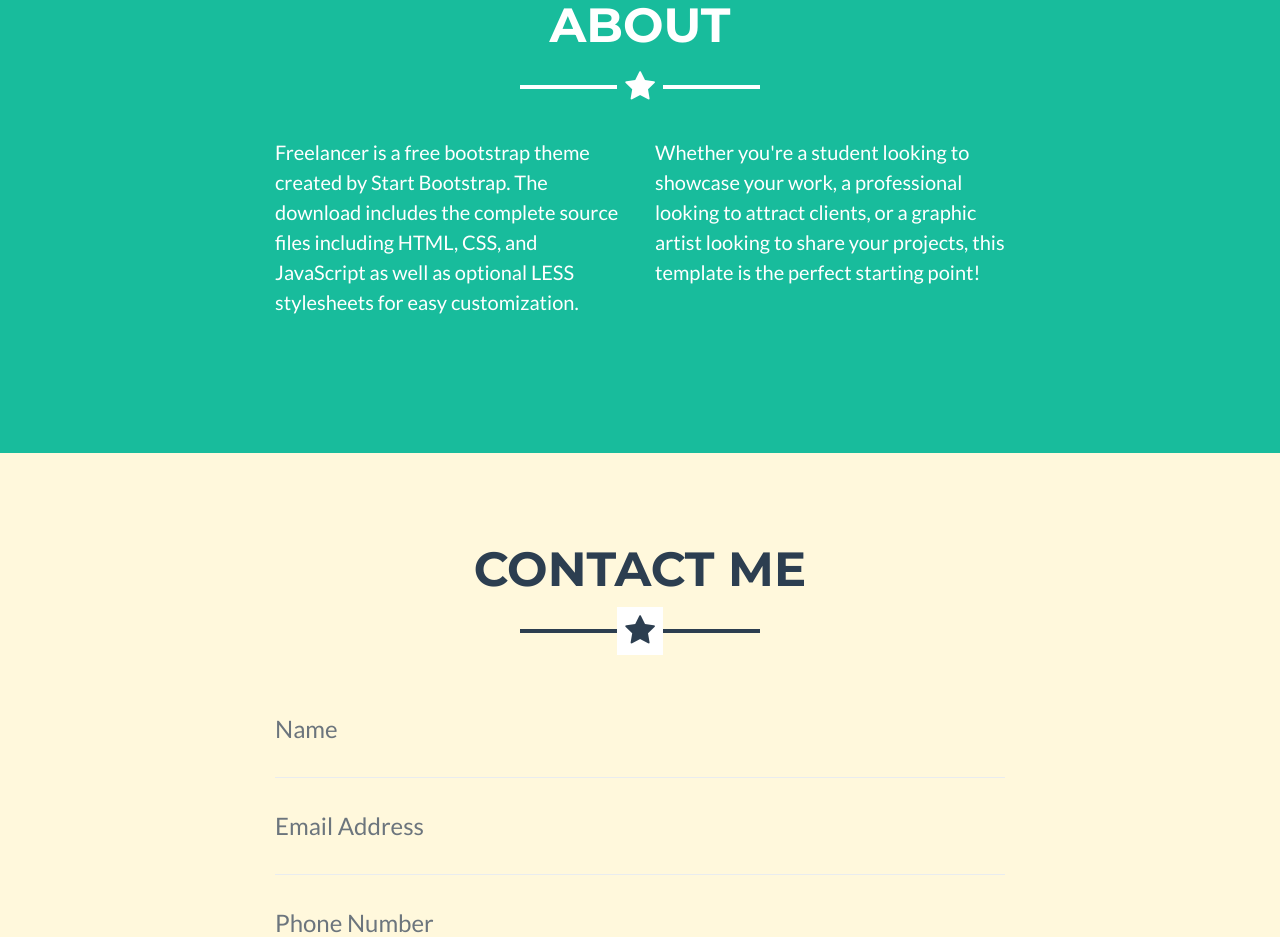
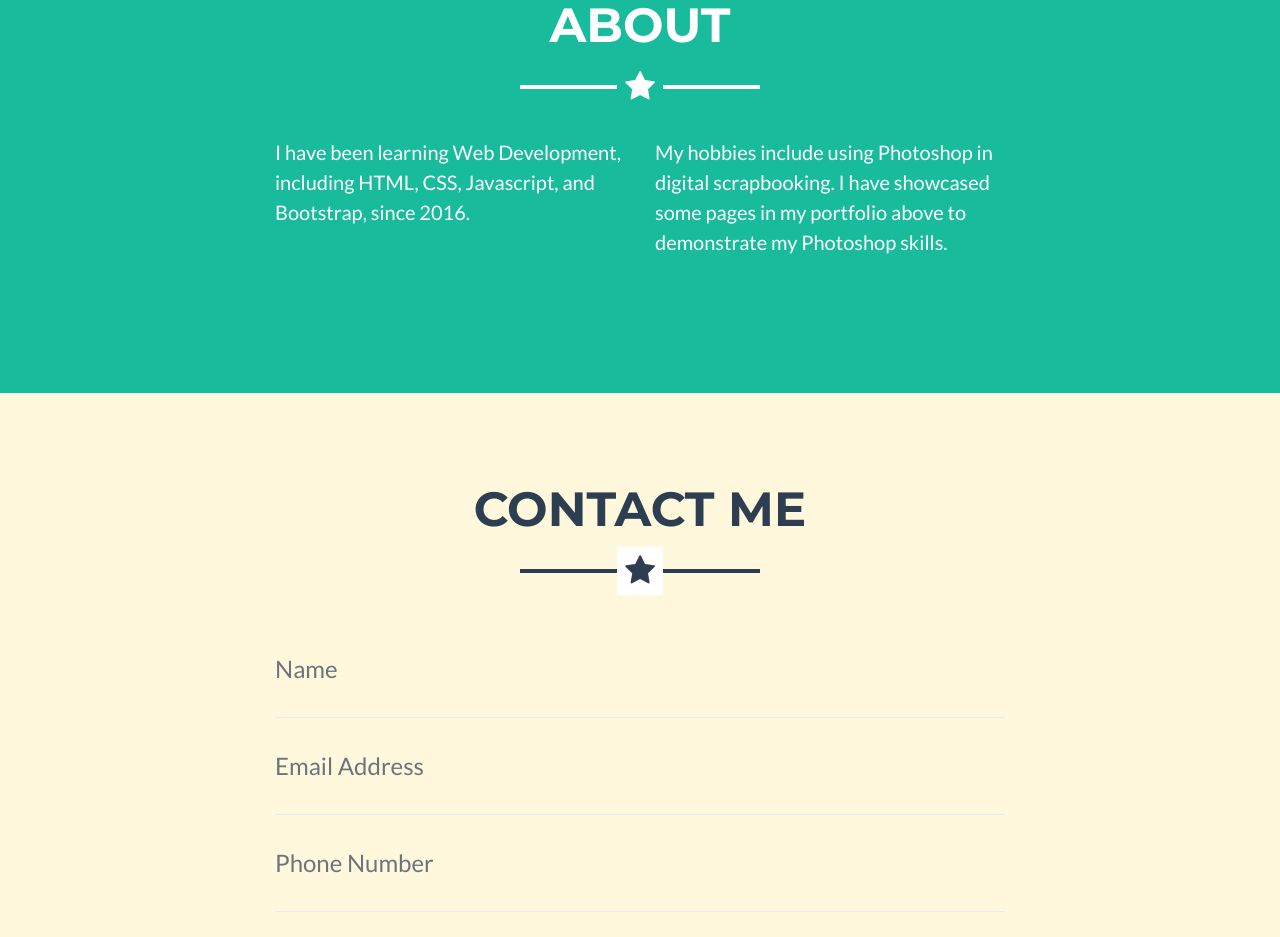
Before and after one commit to LaurenDoughty/LaurenDoughty.github.io, a plain HTML site: page index.html in a window 1280 px wide. Shown: the part 1300-2237 px from the top of the page. Drawn offline with Linux system fonts and the light colour scheme.

Commit message:
Update index.html

```diff
--- a/index.html
+++ b/index.html
@@ -142,10 +142,10 @@
         <hr class="star-light mb-5">
         <div class="row">
           <div class="col-lg-4 ml-auto">
-            <p class="lead">Freelancer is a free bootstrap theme created by Start Bootstrap. The download includes the complete source files including HTML, CSS, and JavaScript as well as optional LESS stylesheets for easy customization.</p>
+            <p class="lead">I have been learning Web Development, including HTML, CSS, Javascript, and Bootstrap, since 2016.</p>
           </div>
           <div class="col-lg-4 mr-auto">
-            <p class="lead">Whether you're a student looking to showcase your work, a professional looking to attract clients, or a graphic artist looking to share your projects, this template is the perfect starting point!</p>
+            <p class="lead">My hobbies include using Photoshop in digital scrapbooking. I have showcased some pages in my portfolio above to demonstrate my Photoshop skills.</p>
           </div>
         </div>
         <div class="text-center mt-4">
```
